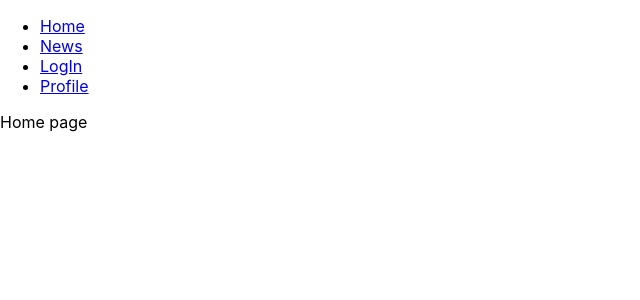
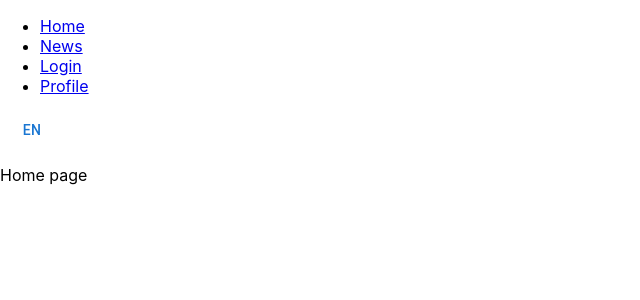
Before and after one commit to serg-rsv/alter-ego-news, a React (Create React App) app: page / in a window 1280 px wide. Shown: the top 300 px of the page, without its empty margins (0-640 px from the left). Built offline with nearby package versions, Linux system fonts and the light colour scheme.

Commit message:
feat: add i18n config and locales

```diff
--- a/package.json
+++ b/package.json
@@ -4,6 +4,7 @@
   "private": true,
   "dependencies": {
     "@emotion/react": "^11.10.6",
+    "@emotion/styled": "^11.10.6",
     "@mui/material": "^5.11.10",
     "@reduxjs/toolkit": "^1.9.2",
     "@testing-library/jest-dom": "^5.16.5",
--- /dev/null
+++ b/src/components/LanguageSwitcher.tsx
@@ -0,0 +1,45 @@
+import { useState } from 'react';
+import { useTranslation } from 'react-i18next';
+import { Button, Menu, MenuItem } from '@mui/material';
+
+const LanguageSwitcher = () => {
+  const { i18n } = useTranslation();
+  const [anchorEl, setAnchorEl] = useState<null | HTMLElement>(null);
+
+  const handleLanguageClick = (event: React.MouseEvent<HTMLButtonElement>) => {
+    setAnchorEl(event.currentTarget);
+  };
+
+  const handleLanguageClose = () => {
+    setAnchorEl(null);
+  };
+
+  const handleLanguageChange = (language: string) => {
+    i18n.changeLanguage(language);
+    handleLanguageClose();
+  };
+
+  return (
+    <div>
+      <Button
+        aria-controls="language-menu"
+        aria-haspopup="true"
+        onClick={handleLanguageClick}
+      >
+        {i18n.language === 'en' ? 'EN' : 'UA'}
+      </Button>
+      <Menu
+        id="language-menu"
+        anchorEl={anchorEl}
+        keepMounted
+        open={Boolean(anchorEl)}
+        onClose={handleLanguageClose}
+      >
+        <MenuItem onClick={() => handleLanguageChange('en')}>EN</MenuItem>
+        <MenuItem onClick={() => handleLanguageChange('ua')}>UA</MenuItem>
+      </Menu>
+    </div>
+  );
+};
+
+export default LanguageSwitcher;
--- a/src/components/NavBar.tsx
+++ b/src/components/NavBar.tsx
@@ -1,21 +1,27 @@
 import { NavLink } from 'react-router-dom';
+import { useTranslation } from 'react-i18next';
+import LanguageSwitcher from './LanguageSwitcher';
 
 const NavBar = () => {
+  const { t } = useTranslation();
   return (
+    <>
       <ul>
         <li>
-        <NavLink to="/">Home</NavLink>
+          <NavLink to="/">{t('home')}</NavLink>
         </li>
         <li>
-        <NavLink to="news">News</NavLink>
+          <NavLink to="news">{t('news')}</NavLink>
         </li>
         <li>
-        <NavLink to="login">LogIn</NavLink>
+          <NavLink to="login">{t('login')}</NavLink>
         </li>
         <li>
-        <NavLink to="profile">Profile</NavLink>
+          <NavLink to="profile">{t('profile')}</NavLink>
         </li>
       </ul>
+      <LanguageSwitcher />
+    </>
   );
 };
 
--- /dev/null
+++ b/src/i18n/i18n.ts
@@ -0,0 +1,27 @@
+import i18n from 'i18next';
+import { initReactI18next } from 'react-i18next';
+import en from './locales/en.json';
+import ua from './locales/ua.json';
+
+// the translations
+const resources = {
+  en: {
+    translation: en,
+  },
+  ua: {
+    translation: ua,
+  },
+};
+
+i18n.use(initReactI18next).init({
+  debug: true,
+  resources,
+  lng: 'en',
+  fallbackLng: 'en',
+
+  interpolation: {
+    escapeValue: false,
+  },
+});
+
+export default i18n;
--- /dev/null
+++ b/src/i18n/locales/en.json
@@ -0,0 +1,12 @@
+{
+  "home": "Home",
+  "news": "News",
+  "profile": "Profile",
+  "login": "Login",
+  "logout": "Logout",
+  "loadMore": "Load more",
+  "username": "Username",
+  "password": "Password",
+  "submit": "Submit",
+  "error": "Incorrect username or password."
+}
--- /dev/null
+++ b/src/i18n/locales/ua.json
@@ -0,0 +1,12 @@
+{
+  "home": "Головна",
+  "news": "Новини",
+  "profile": "Профіль",
+  "login": "Увійти",
+  "logout": "Вийти",
+  "loadMore": "Завантажити ще",
+  "username": "Ім'я користувача",
+  "password": "Пароль",
+  "submit": "Відправити",
+  "error": "Ім'я користувача або пароль введено неправильно."
+}
--- a/src/index.tsx
+++ b/src/index.tsx
@@ -1,6 +1,8 @@
 import React from 'react';
 import ReactDOM from 'react-dom/client';
 import { BrowserRouter } from 'react-router-dom';
+import { I18nextProvider } from 'react-i18next';
+import i18n from './i18n/i18n';
 
 import './index.css';
 import App from './App';
@@ -11,7 +13,9 @@ const root = ReactDOM.createRoot(
 root.render(
   <React.StrictMode>
     <BrowserRouter>
-      <App />
+      <I18nextProvider i18n={i18n}>
+        <App />
+      </I18nextProvider>
     </BrowserRouter>
   </React.StrictMode>
 );
```
Also changed, not shown: 1 other file (tests, documents, lock files or other folders). Lines whose indentation alone changed are shown as unchanged.
